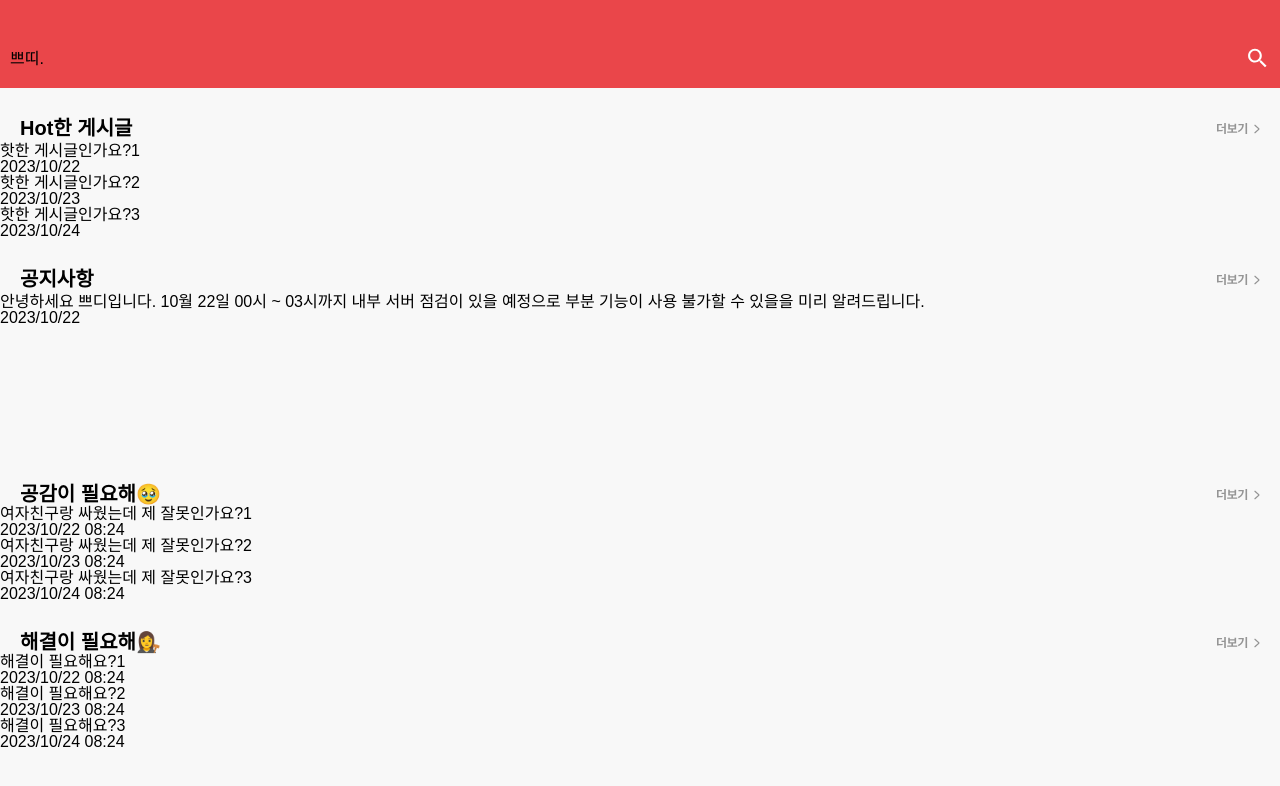
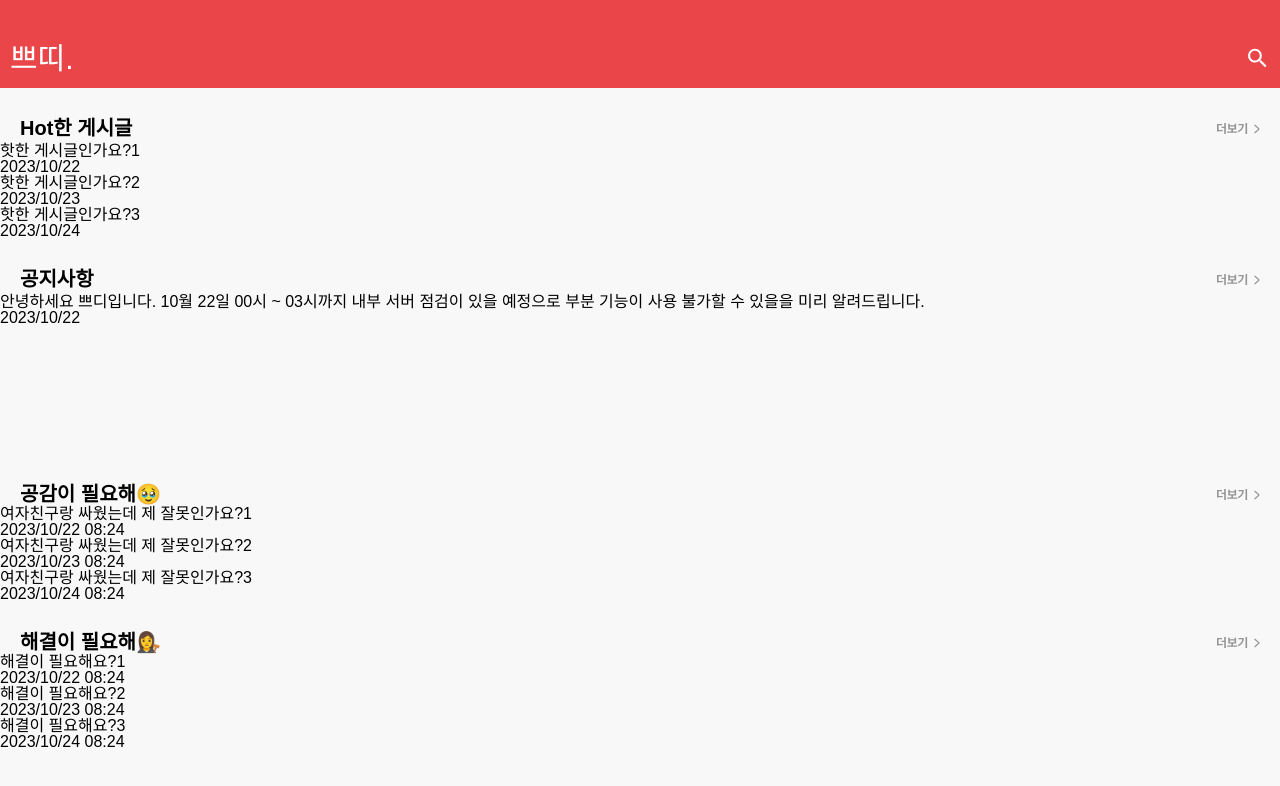
Before and after one commit to Theo-16-T1F7/T1F7-FE, a React (Create React App) app: page / in a window 1280 px wide. Shown: the top 786 px of the page. Built offline with nearby package versions, Linux system fonts and the light colour scheme; no server answers; a web font is replaced by a local one.

Commit message:
[feat] 게시글 get 성공 [style] 헤더 컴포넌트 style 수정

```diff
--- a/src/components/Header/Header.styled.ts
+++ b/src/components/Header/Header.styled.ts
@@ -1,4 +1,3 @@
-// import { redirect } from 'react-router-dom';
 import styled from 'styled-components';
 
 export const Header = styled.div<{ headercolor: string }>`
@@ -11,8 +10,8 @@ export const Header = styled.div<{ headercolor: string }>`
     props.headercolor === 'red' ? props.theme.redNormalColor : props.theme.whiteColor};
 `;
 
-export const Logo = styled.div`
-  color: ${(props) => props.theme.whiteColor}
+export const Logo = styled.div<{ headercolor: string }>`
+  color: ${(props: any) => (props.headercolor === 'red' ? props.theme.whiteColor : props.theme.redNormalColor)};
   font-size: 30px;
   margin-top: 30px;
   margin-left: 10px;
--- a/src/components/Header/Header.tsx
+++ b/src/components/Header/Header.tsx
@@ -1,24 +1,24 @@
 import React from 'react';
 import { useNavigate } from 'react-router-dom';
 import * as S from './Header.styled';
-import { SearchIcon } from '../../styles/icons/SearchIcon';
+import { SearchWhiteIcon } from '../../styles/icons/SearchIcon';
+import { SearchRedIcon } from '../../styles/icons/SvgIcons';
 
 export interface HeaderProps {
   headercolor?: string;
 }
 
-const Header: React.FC<HeaderProps> = (props) => {
+const Header: React.FC<HeaderProps> = (props: any) => {
   const navigate = useNavigate();
   const handleSearchClick = () => {
     navigate('/search');
   };
-
   return (
     <>
-      <S.Header headercolor={'red'}>
-        <S.Logo>쁘띠.</S.Logo>
+      <S.Header headercolor={props.headercolor}>
+        <S.Logo headercolor={props.headercolor}>쁘띠.</S.Logo>
         <S.SearchIcon onClick={handleSearchClick}>
-          <SearchIcon />
+          {props.headercolor === 'red' ? <SearchWhiteIcon /> : <SearchRedIcon />}
         </S.SearchIcon>
       </S.Header>
     </>
--- a/src/components/Home/Home.tsx
+++ b/src/components/Home/Home.tsx
@@ -26,7 +26,7 @@ const Home: React.FC<any> = () => {
   return (
     <>
       <S.StyledWrapper>
-        <Header />
+        <Header headercolor={'red'} />
         <S.Body>
           <S.Subheading>
             Hot한 게시글
--- a/src/pages/ArticleListPage/ArticleListPage.tsx
+++ b/src/pages/ArticleListPage/ArticleListPage.tsx
@@ -1,5 +1,3 @@
-import * as S from './ArticleListPage.styled';
-import { SearchButtonIcon } from '../../styles/icons/SvgIcons';
 import ArticleList from '../../components/ArticleList/ArticleList';
 import ArticleHeader from '../../components/ArticleList/ArticleHeader';
 import { useQuery } from '@tanstack/react-query';
@@ -24,11 +22,7 @@ const ArticleListPage = () => {
 
   return (
     <>
-      {/* <S.ArticleNav>
-        <div>쁘띠</div>
-        <SearchButtonIcon />
-      </S.ArticleNav> */}
-      <Header />
+      <Header headercolor={'white'} />
       <ArticleHeader>게시판 목록</ArticleHeader>
       <ArticleList data={data} />
     </>
--- a/src/styles/icons/SearchIcon.tsx
+++ b/src/styles/icons/SearchIcon.tsx
@@ -1,6 +1,6 @@
 import { SVGProps } from 'react';
 
-export const SearchIcon = (props: SVGProps<SVGSVGElement>) => (
+export const SearchWhiteIcon = (props: SVGProps<SVGSVGElement>) => (
   <svg width="26" height="26" viewBox="0 0 26 26" fill="none" xmlns="http://www.w3.org/2000/svg">
     <path
       d="M17.2904 15.3819H16.4559L16.1601 15.0967C17.1953 13.8925 17.8186 12.3291 17.8186 10.6284C17.8186 6.83615 14.7446 3.76221 10.9524 3.76221C7.16013 3.76221 4.08618 6.83615 4.08618 10.6284C4.08618 14.4207 7.16013 17.4946 10.9524 17.4946C12.6531 17.4946 14.2165 16.8714 15.4207 15.8362L15.7059 16.1319V16.9664L20.9876 22.2376L22.5615 20.6636L17.2904 15.3819ZM10.9524 15.3819C8.3221 15.3819 6.19886 13.2587 6.19886 10.6284C6.19886 7.99812 8.3221 5.87488 10.9524 5.87488C13.5827 5.87488 15.7059 7.99812 15.7059 10.6284C15.7059 13.2587 13.5827 15.3819 10.9524 15.3819Z"
--- a/src/styles/icons/SvgIcons.tsx
+++ b/src/styles/icons/SvgIcons.tsx
@@ -9,7 +9,7 @@ export const BackArrowButton = (props: SVGProps<SVGSVGElement>) => (
   </svg>
 );
 
-export const SearchButtonIcon = (props: SVGProps<SVGSVGElement>) => (
+export const SearchRedIcon = (props: SVGProps<SVGSVGElement>) => (
   <svg width="26" height="26" viewBox="0 0 26 26" fill="none" xmlns="http://www.w3.org/2000/svg">
     <path
       d="M17.2904 15.3819H16.4559L16.1601 15.0967C17.1953 13.8925 17.8186 12.3291 17.8186 10.6284C17.8186 6.83615 14.7446 3.76221 10.9524 3.76221C7.16013 3.76221 4.08618 6.83615 4.08618 10.6284C4.08618 14.4207 7.16013 17.4946 10.9524 17.4946C12.6531 17.4946 14.2165 16.8714 15.4207 15.8362L15.7059 16.1319V16.9664L20.9876 22.2376L22.5615 20.6636L17.2904 15.3819ZM10.9524 15.3819C8.3221 15.3819 6.19886 13.2587 6.19886 10.6284C6.19886 7.99812 8.3221 5.87488 10.9524 5.87488C13.5827 5.87488 15.7059 7.99812 15.7059 10.6284C15.7059 13.2587 13.5827 15.3819 10.9524 15.3819Z"
--- a/src/styles/theme.ts
+++ b/src/styles/theme.ts
@@ -11,8 +11,8 @@ export const theme: DefaultTheme = {
   redDarkHoverColor: '#8c2a2c',
   redDarkActiveColor: '#691f21',
   redDarkerColor: '#52191a',
-  whiteColor: 'FFFFFF',
-  blackColor: '070707',
-  greyColor: 'DFDFDF',
+  whiteColor: '#FFFFFF',
+  blackColor: '#070707',
+  greyColor: '#DFDFDF',
   dividerColor: '#EFEFEF'
 };
```
